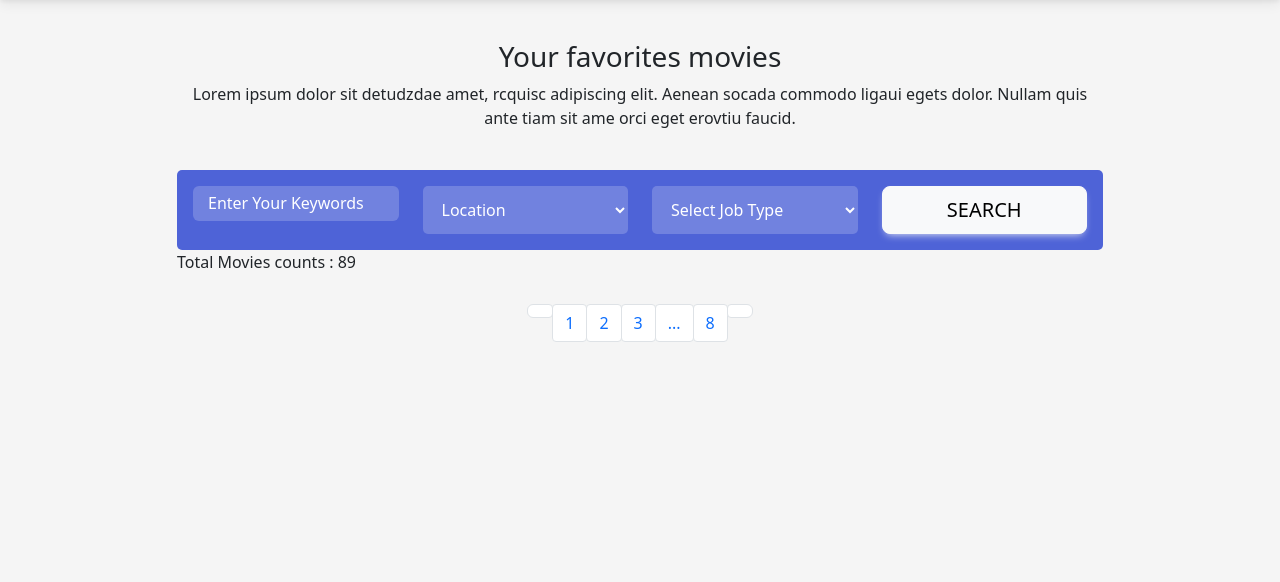
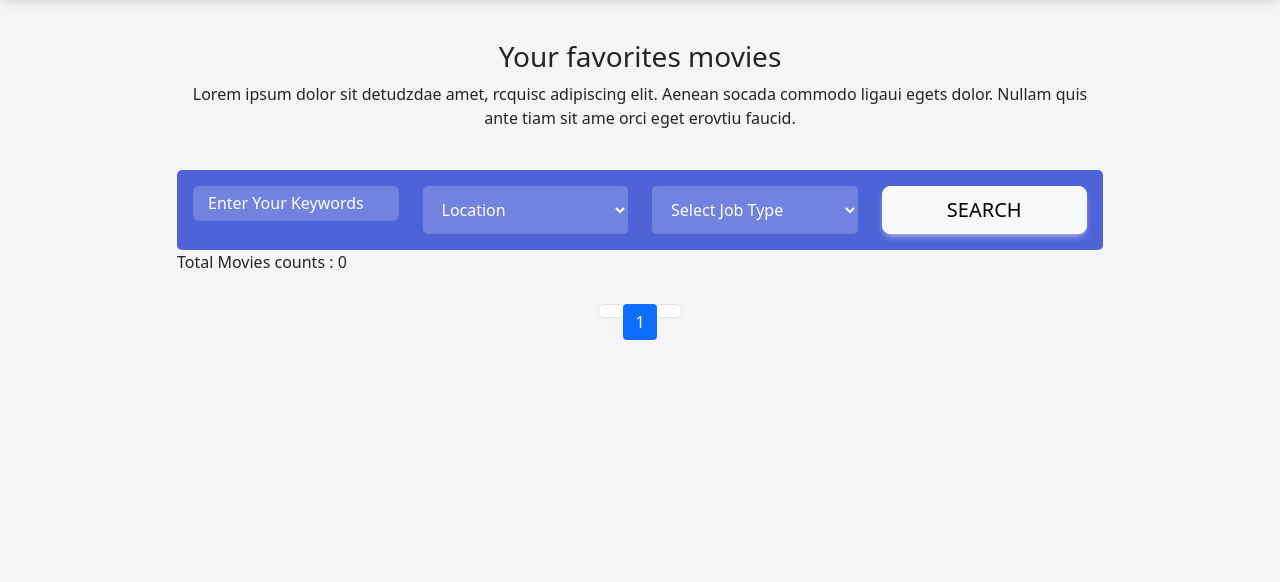
Before and after one commit to JoharyJonathan/django-movie, a Django app: page /favorites/favorites/ in a window 1280 px wide. Shown: the part 56-638 px from the top of the page. Run offline with Django 5.2, Linux system fonts and the light colour scheme; the visitor is signed in with stand-in values (Sample User, id 1); data that the repository does not hold is empty; some libraries are stand-ins or nearby versions.

Commit message:
Pagination in favorites list

```diff
--- a/movcom/favorites/views.py
+++ b/movcom/favorites/views.py
@@ -1,5 +1,6 @@
 from django.shortcuts import redirect, get_object_or_404, render
 from django.contrib.auth.decorators import login_required
+from django.core.paginator import Paginator
 from .models import Favorite
 from movies.models import Movie
 
@@ -17,9 +18,17 @@ def toggle_favorite(request, movie_id):
 @login_required
 def favorite_movies(request):
     favoris = Favorite.objects.filter(user=request.user).select_related('movie')
+    nb_favoris = favoris.count()
+
+    # Pagination
+    paginator = Paginator(favoris, 5)
+    page_number = request.GET.get('page')
+    page_obj = paginator.get_page(page_number)
 
     context = {
-        'favorites': favoris
+        'favorites': favoris,
+        'nb_favoris': nb_favoris,
+        'page_obj': page_obj
     }
 
     return render(request, 'movies/favorites.html', context)
--- a/movcom/movies/templates/movies/favorites.html
+++ b/movcom/movies/templates/movies/favorites.html
@@ -51,7 +51,7 @@
     </div>
     </form>
     <div class="filter-result">
-    <p class="mb-30 ff-montserrat">Total Movies counts : 89</p>
+    <p class="mb-30 ff-montserrat">Total Movies counts : {{ nb_favoris }}</p>
 
     {% for item in favorites %}
         <div class="job-box d-md-flex align-items-center justify-content-between mb-30">
@@ -77,23 +77,42 @@
         </div>
     {% endfor %}
 
+    <!-- Pagination Navigation -->
     <nav aria-label="Page navigation">
         <ul class="pagination pagination-reset justify-content-center">
-    <li class="page-item disabled">
-    <a class="page-link" href="#" tabindex="-1" aria-disabled="true">
+            {% if page_obj.has_previous %}
+                <li class="page-item">
+                    <a class="page-link" href="?page={{ page_obj.previous_page_number }}" aria-label="Previous">
                         <i class="zmdi zmdi-long-arrow-left"></i>
                     </a>
                 </li>
-    <li class="page-item"><a class="page-link" href="#">1</a></li>
-    <li class="page-item d-none d-md-inline-block"><a class="page-link" href="#">2</a></li>
-    <li class="page-item d-none d-md-inline-block"><a class="page-link" href="#">3</a></li>
-    <li class="page-item"><a class="page-link" href="#">...</a></li>
-    <li class="page-item"><a class="page-link" href="#">8</a></li>
+            {% else %}
+                <li class="page-item disabled">
+                    <a class="page-link" href="#" aria-label="Previous">
+                        <i class="zmdi zmdi-long-arrow-left"></i>
+                    </a>
+                </li>
+            {% endif %}
+
+            {% for num in page_obj.paginator.page_range %}
+                <li class="page-item {% if page_obj.number == num %}active{% endif %}">
+                    <a class="page-link" href="?page={{ num }}">{{ num }}</a>
+                </li>
+            {% endfor %}
+
+            {% if page_obj.has_next %}
                 <li class="page-item">
-    <a class="page-link" href="#">
+                    <a class="page-link" href="?page={{ page_obj.next_page_number }}" aria-label="Next">
                         <i class="zmdi zmdi-long-arrow-right"></i>
                     </a>
                 </li>
+            {% else %}
+                <li class="page-item disabled">
+                    <a class="page-link" href="#" aria-label="Next">
+                        <i class="zmdi zmdi-long-arrow-right"></i>
+                    </a>
+                </li>
+            {% endif %}
         </ul>
     </nav>
 
```
Lines whose indentation alone changed are shown as unchanged.
